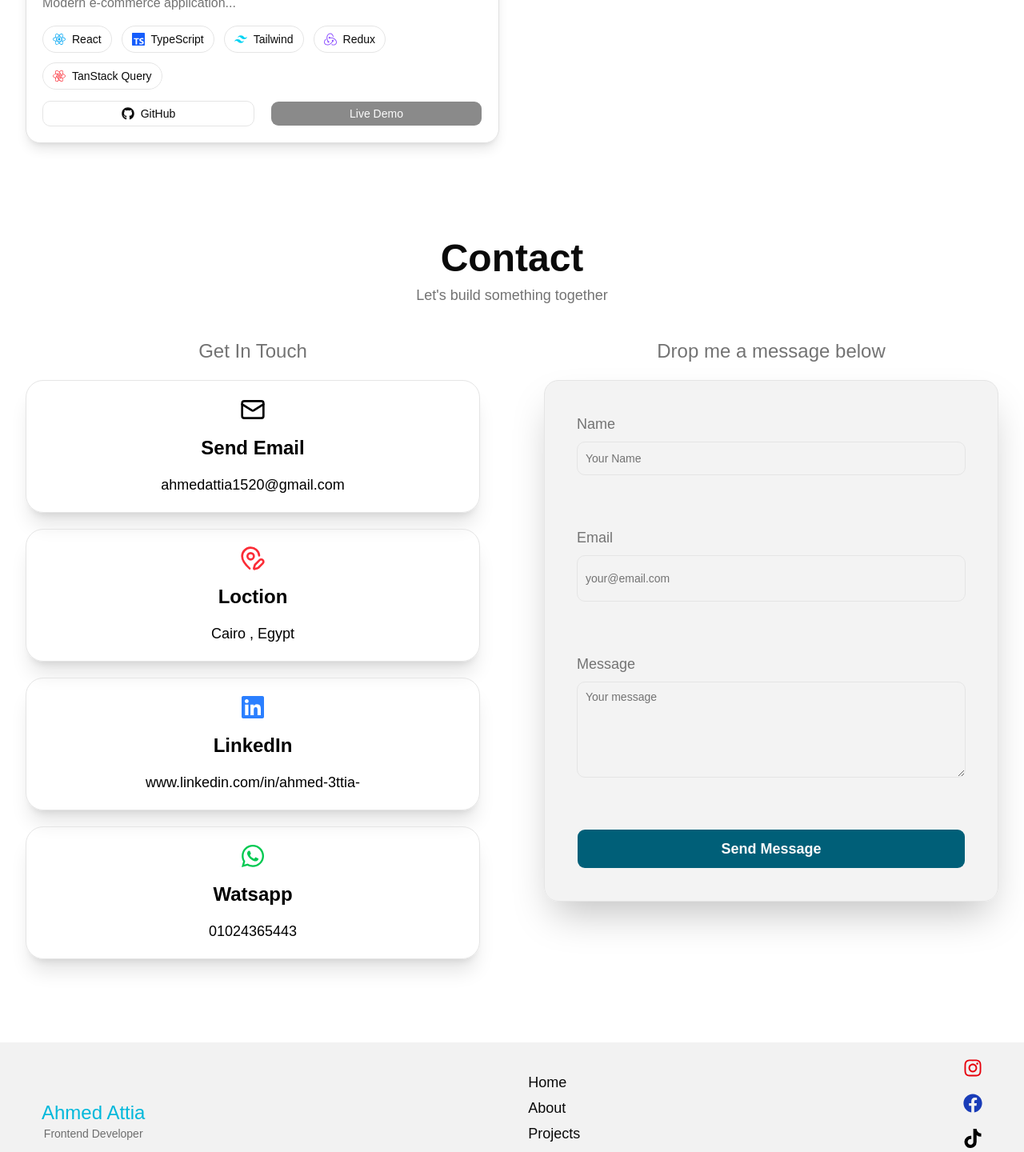
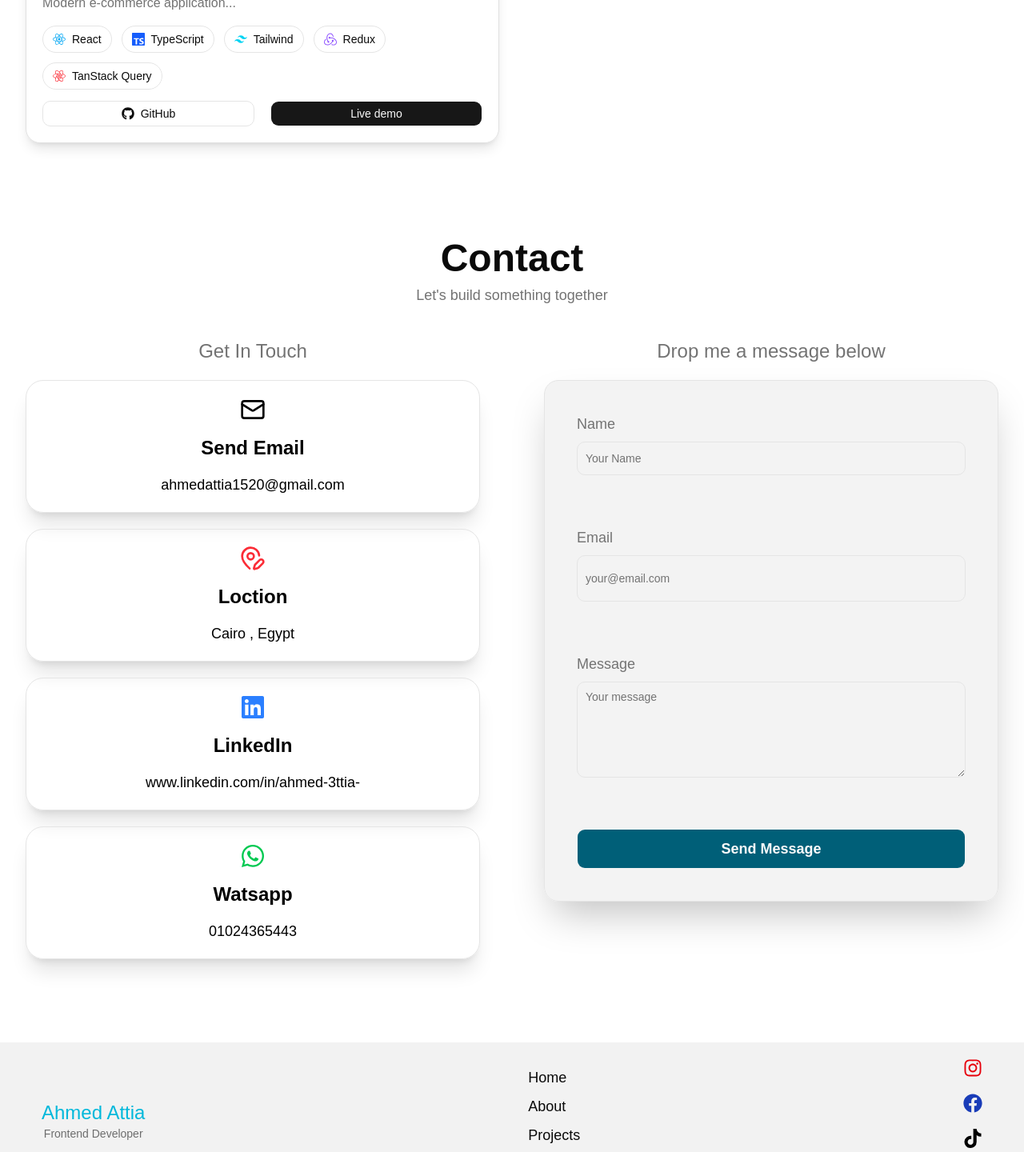
Before and after one commit to ahmedatiaa11/my-portfolio, a React (Vite) app in the folder my-portfolio/: page / in a window 1280 px wide. Shown: the part 2460-3900 px from the top of the page at 80% size. Built offline with nearby package versions, Linux system fonts and the light colour scheme.

Commit message:
last update

```diff
--- a/my-portfolio/src/Components/Layout/Footer.tsx
+++ b/my-portfolio/src/Components/Layout/Footer.tsx
@@ -13,13 +13,13 @@ export default function Footer() {
 
           </div>
 
-        <ul className=" flex flex-col gap-1 text-lg ">
+        <ul className=" flex lg:flex-col gap-3 lg:gap-2 text-lg ">
           <li className="hover:text-cyan-500 hover: transition-all duration-200   rounded-2xl "> <a  href="#home">Home</a></li>
           <li className="hover:text-cyan-500 hover: transition-all duration-200   rounded-2xl "> <a  href="#about">About</a></li>
           <li className="hover:text-cyan-500 hover: transition-all duration-200   rounded-2xl "> <a href="#projects">Projects</a></li>
           <li className="hover:text-cyan-500 hover: transition-all duration-200   rounded-2xl "> <a href="#contact">Contact</a></li>
         </ul>
-        <div className="social links flex flex-col gap-5 ">
+        <div className="social links flex lg:flex-col gap-5 ">
           <a
           target="_blank"
           rel="noopener noreferrer"
--- a/my-portfolio/src/Components/Layout/Navbar.tsx
+++ b/my-portfolio/src/Components/Layout/Navbar.tsx
@@ -91,7 +91,8 @@ export default function Navbar() {
                 download="AHMED-ATTIA-CV.pdf"
                 className="flex   justify-center gap-2  items-center w-full "
               >
-                <ArrowDownToLine className="h-5 w-5 group-hover:rotate-360 group-hover:text-cyan-600 transition-all duration-500" /> <span>Download CV</span>
+                <ArrowDownToLine className="h-5 w-5 group-hover:rotate-360 group-hover:text-cyan-600 transition-all duration-500" />
+                <span className="text-lg">Download CV</span>
               </a>
             </Button>
           </motion.div>
--- a/my-portfolio/src/Pages/Home/Hero.tsx
+++ b/my-portfolio/src/Pages/Home/Hero.tsx
@@ -16,7 +16,7 @@ import heroImg from "../../../imgs/james-harrison-vpOeXr5wmR4-unsplash.jpg";
 export default function Hero() {
   return (
     <>
-      <motion.section id="home" className="overflow-hidde relative pb-10 lg:pb-0"
+      <motion.section id="home" className="overflow-hidde relative pb-10 lg:pb-0 scroll-mt-15"
       >
         {/* Image */}
         <div className=" inset-0 -z-10 absolute  ">
@@ -26,7 +26,7 @@ export default function Hero() {
         <div className="absolute inset-0 -z-3 bg-black/60" />
         {/* Content */}
         <Container>
-          <div className="  grid min-h-[calc(100vh-60px)] grid-cols-1 items-center gap-8 md:gap-12 lg:grid-cols-2">
+          <div className="  grid min-h-[calc(100vh-60px)]  grid-cols-1 items-center gap-8 md:gap-12 lg:grid-cols-2">
             {/* left sideeeeeeee */}
             <div
               className="text-white space-y-6 order-2 lg:order-1
--- a/my-portfolio/src/Sections/Projects.tsx
+++ b/my-portfolio/src/Sections/Projects.tsx
@@ -8,9 +8,8 @@ import {
   SiTypescript,
 } from "react-icons/si";
 import { Button } from "../Components/Ui/button";
-import EcommerceImg from "../../imgs/Screenshot 2026-08-05 121658.png"
+import EcommerceImg from "../../imgs/ecommerceImg.png";
 import { Eye } from "lucide-react";
-
 
 export default function Projects() {
   return (
@@ -23,8 +22,7 @@ export default function Projects() {
           </motion.p>
         </motion.div>
         <motion.div className=" projects-cards grid grid-cols-1 md:grid-cols-2 gap-8 mt-10">
-
-         <motion.div
+          <motion.div
             className="card-1 cursor-pointer group space-y-3.5  flex flex-col gap- rounded-2xl border border-black/12 p-5 shadow-lg
             overflow-hidden transition-all duration-300
                 hover:shadow-2xl hover:-translate-y-1 hover:border-black/20 "
@@ -33,14 +31,20 @@ export default function Projects() {
               <motion.img
                 src={EcommerceImg}
                 className="w-full  h-full object-cover group-hover:scale-105 transition-all duration-500  "
-              ></motion.img>
+              >
+                {/* <a href="https://ecommerce-theta-gilt-88.vercel.app/products/3"></a> */}
+              </motion.img>
 
               <div className=" absolute inset-0 bg-black/50 opacity-0 transition-all group-hover:opacity-100 duration-300 "></div>
-              <div className=" absolute inset-0 transition-all duration-300 flex justify-center items-center
-              opacity-0 group-hover:opacity-100 text-white gap-1.5 text-xl" >
-                <Eye/>
+              <a href="https://ecommerce-theta-gilt-88.vercel.app/products"
+              target="_blank">
+              <div
+                className=" absolute inset-0 transition-all duration-300 flex justify-center items-center
+              opacity-0 group-hover:opacity-100 text-white gap-1.5 text-xl"
+              >
+                <Eye />
                 <span> View Project</span>
-              </div>
+              </div></a>
             </div>
 
             <h3 className=" text-lg font-semibold"> E-Commerce Platform </h3>
@@ -70,10 +74,17 @@ export default function Projects() {
                 <FaGithub className="h-5 w-5" />
                 GitHub
               </Button>
-              <Button className="flex-1" disabled> Live Demo</Button>
+              <Button className="flex-1">
+                <a
+                  target="_blank"
+                  rel="noopener noreferrer"
+                  href="https://ecommerce-theta-gilt-88.vercel.app/products"
+                >
+                  Live demo
+                </a>
+              </Button>
             </div>
           </motion.div>
-
         </motion.div>
       </Container>
     </motion.section>
```
Also changed, not shown: my-portfolio/imgs/Screenshot 2026-08-05 121658.png (deleted), my-portfolio/imgs/ecommerceImg.png (added).
